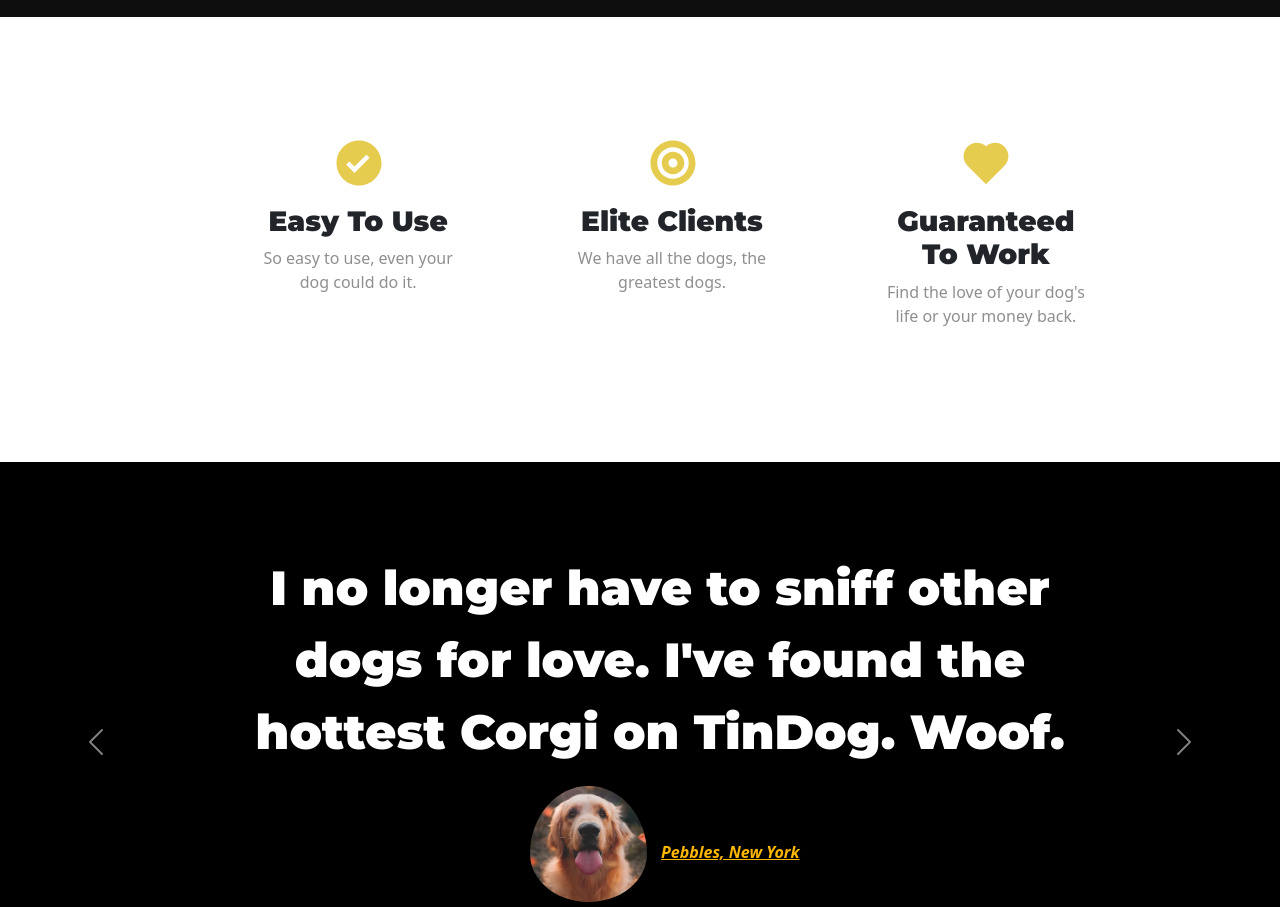
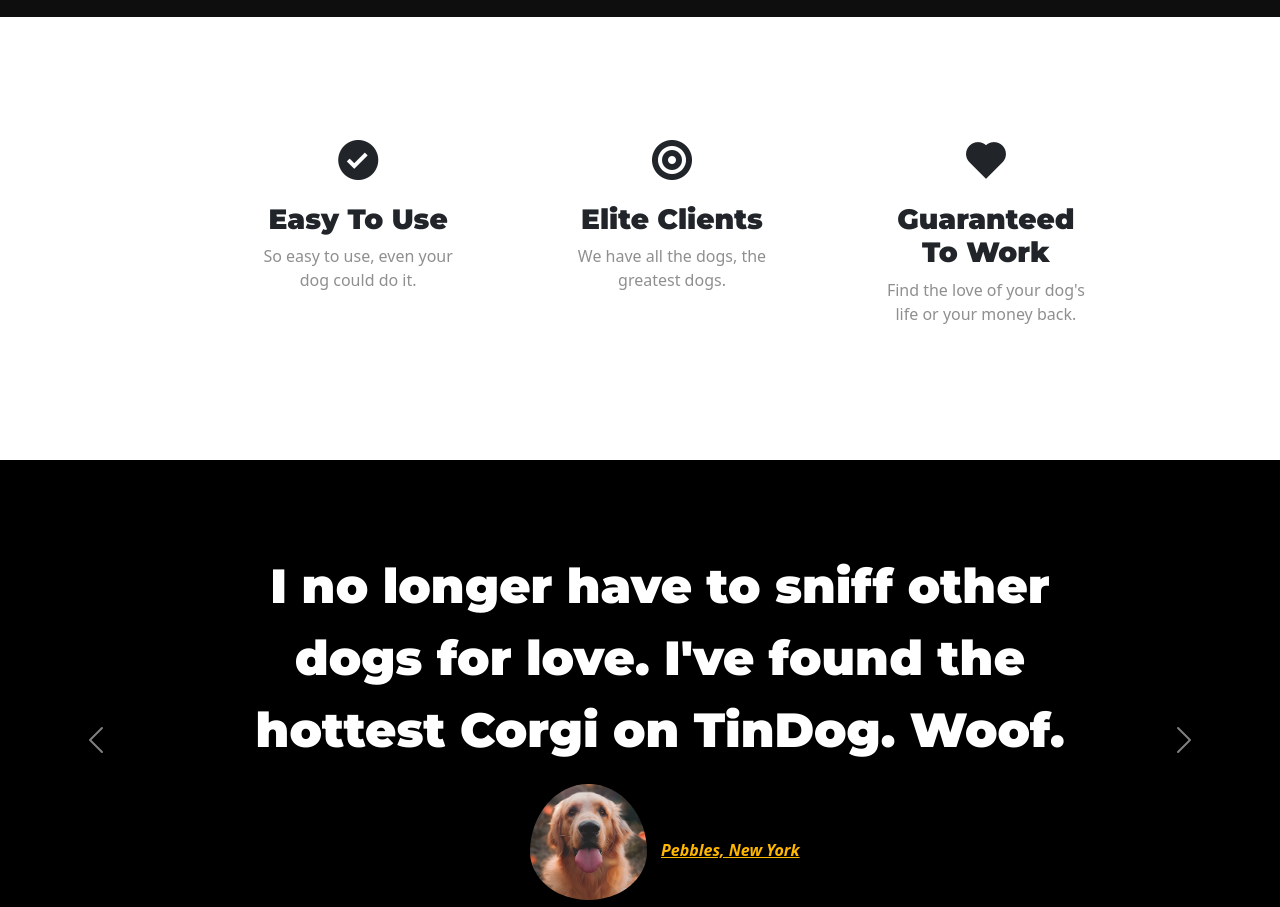
Before and after one commit to hollowmen1/webboss, a plain HTML site: page index.html in a window 1280 px wide. Shown: the part 841-1748 px from the top of the page. Drawn offline with nearby package versions, Linux system fonts and the light colour scheme.

Commit message:
Update index.html

```diff
--- a/index.html
+++ b/index.html
@@ -133,10 +133,11 @@
   <!-- Features -->
 
   <section id="features">
+    <div>
 
     <div class="row">
       <div class="col-lg-3 " id="feature-box">
-        <img class="icon" src="check circle.png" />
+        <i class='bx bxs-check-circle bx-lg'></i>
         <h3 class="head">Easy To Use</h3>
         <p>So easy to use, even your dog could do it.</p>
 
@@ -145,13 +146,13 @@
 
 
       <div class="col-lg-3 " id="feature-box">
-        <img class="icon" src="bulleye.png" />
+        <i class='bx bxs-bullseye bx-lg' ></i>
         <h3 class="head">Elite Clients</h3>
         <p>We have all the dogs, the greatest dogs.</p>
       </div>
 
       <div class="col-lg-3 " id="feature-box">
-        <img class="icon" src="heart.png" alt="">
+        <i class='bx bxs-heart bx-lg' ></i>
         <h3 class="head">Guaranteed To Work</h3>
         <p>Find the love of your dog's life or your money back.</p>
       </div>
@@ -162,8 +163,8 @@
 
 
     </div>
+  </div>
   </section>
-
 
   <!-- Testimonials -->
 
```
